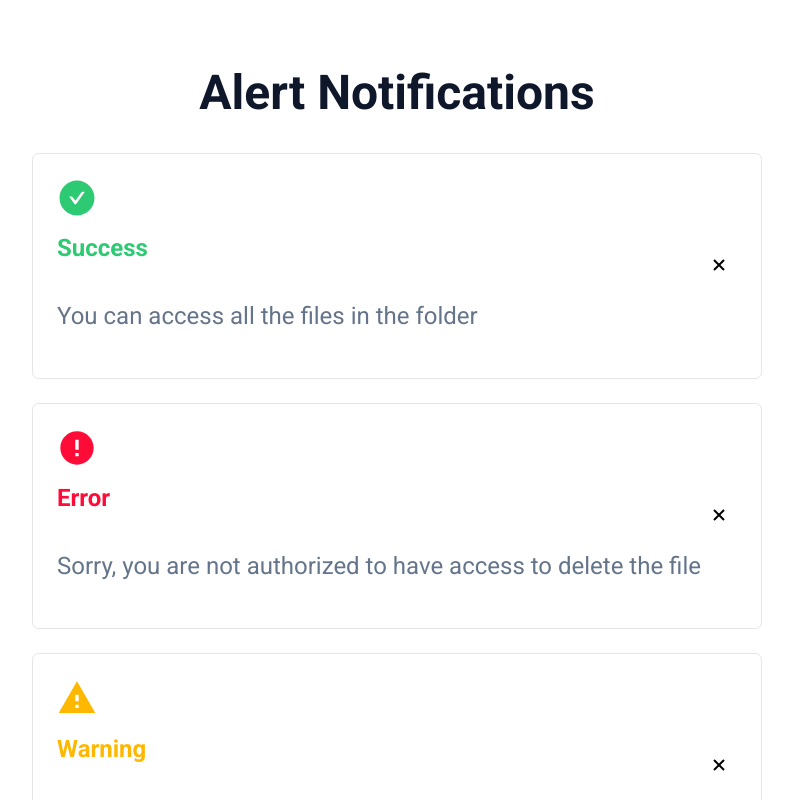
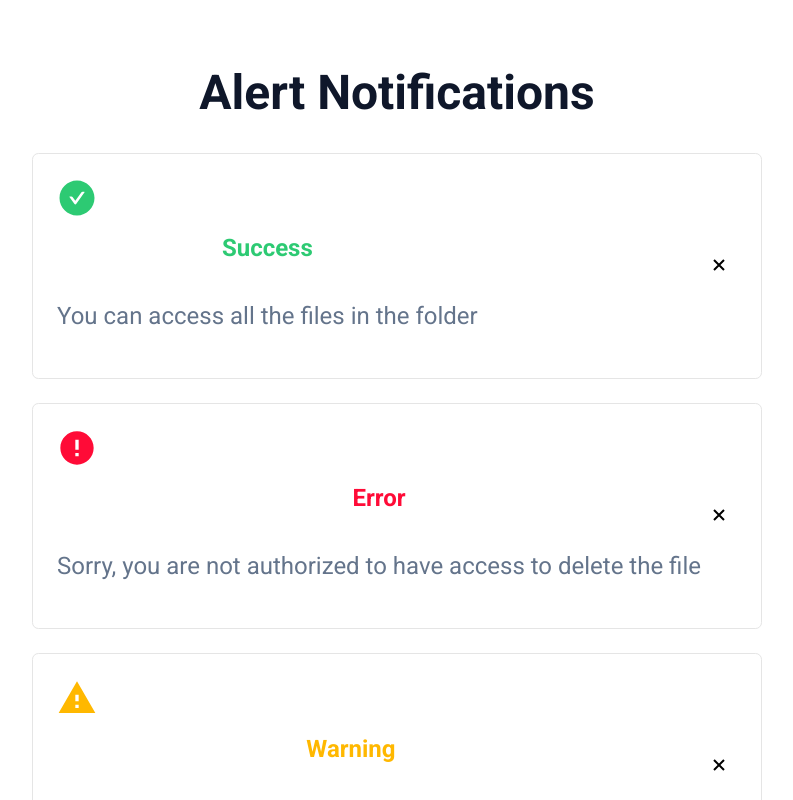
Before and after one commit to CLL-NxtWave-Submissions/alert-notifications, a React (Create React App) app: page / in a window 1280 px wide. Shown: the top 800 px of the page, without its empty margins (243-1036 px from the left). Built offline with nearby package versions, Linux system fonts and the light colour scheme; a web font is replaced by a local one.

Commit message:
Added code in Notification component to destructure the elements from children prop and added JSX elements to render the intended UI with notification item data

```diff
--- a/src/components/Notification/index.js
+++ b/src/components/Notification/index.js
@@ -4,10 +4,22 @@ import './index.css'
 
 const Notification = props => {
   const {children} = props
-
+  const [
+    notificationIconElement,
+    notificationHeaderElement,
+    notificationDescriptionElement,
+  ] = children
   return (
     <li className="notification-item">
-      <div className="notification-content-container">{children}</div>
+      <div className="notification-content-container">
+        <div className="notification-icon-container">
+          {notificationIconElement}
+        </div>
+        <div className="notification-header-description-container">
+          {notificationHeaderElement}
+          {notificationDescriptionElement}
+        </div>
+      </div>
       <button type="button" className="notification-close-button">
         <GrFormClose className="notification-close-button-icon" />
       </button>
```
